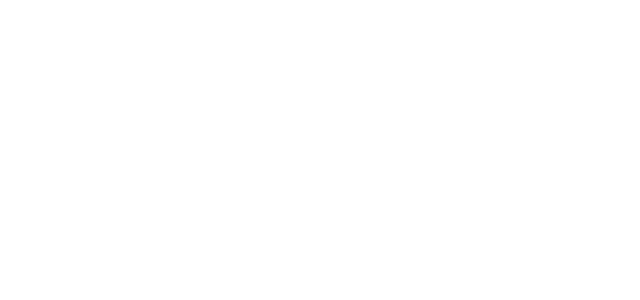
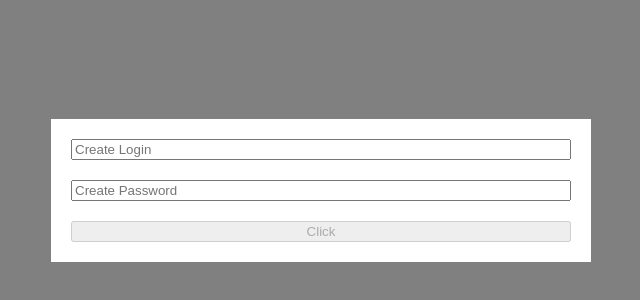
Before and after one commit to NadirovVladimir/Homework, a React (Vite) app: page /register in a window 1280 px wide. Before the commit this address had no page. Shown: the part 210-510 px from the top of the page, without its empty margins (319-959 px from the left). Built offline with nearby package versions, Linux system fonts and the light colour scheme.

Commit message:
added login

```diff
--- a/src/App.jsx
+++ b/src/App.jsx
@@ -1,14 +1,14 @@
 import { Component } from "react";
-import Aside from "./components/Aside/Aside";
-import Button from "./components/Button/Button";
-import Modal from "./components/Modal/Modal";
 import styles from "./App.module.scss"
 import classNames from "classnames/bind";
 import "./index.scss"
-
 import {BrowserRouter,Routes,Route} from 'react-router-dom'
 import { Counter } from "./components/pages/Counter/Counter";
 import { Home } from "./components/pages/Home/Home";
+import { Login } from "./components/pages/auth/Login/Login";
+import { PrivateRoute } from "./components/routes/PrivateRoute";
+import { PubliceRoute } from "./components/routes/PublicRoute";
+import { Register } from "./components/pages/auth/Register/Register";
 
 const cx = classNames.bind(styles)
 class App extends Component {
@@ -16,8 +16,32 @@ class App extends Component {
     return (
       <BrowserRouter>
       <Routes>
-        <Route path="/counter" element = {<Counter />} />
-        <Route path="/" element = {<Home />} />
+        <Route
+        path="/counter"
+        element = {(
+        <PrivateRoute>
+          <Counter />
+          </PrivateRoute> )} />
+        <Route
+        path="/" element = {(
+        <PrivateRoute>
+          <Home />
+          </PrivateRoute>)} />
+        <Route
+        path="/login"
+        element = {
+        <PubliceRoute >
+          <Login />
+          </PubliceRoute>}
+          />
+          <Route
+          path="/register"
+          element = {
+            <PubliceRoute>
+              <Register />
+            </PubliceRoute>
+          }
+          />
       </Routes>
       </BrowserRouter>
     )
--- a/src/App.module.scss
+++ b/src/App.module.scss
@@ -18,3 +18,17 @@
     height: 100vh;
     background-color: rgba($color: white, $alpha: 0.5);
 }
+.btn {
+    font-size: 20px;
+    cursor: pointer;
+    background-color: gray;
+    width: 100px;
+    height: 50px;
+position: absolute;
+    top: 35px;
+    right: 170px;
+}
+.link{
+    color: black;
+    text-decoration: none;
+}
--- a/src/components/Aside/Navigation.jsx
+++ b/src/components/Aside/Navigation.jsx
@@ -1,13 +1,29 @@
 import React,{Component} from "react"
-import { Link } from 'react-router-dom'
+import { Link, NavLink } from 'react-router-dom'
 import styles from './Navigation.module.scss'
 
 export class Navigation extends Component {
     render() {
         return (
             <navigation>
-            <Link  to="/" className = {styles.link}>Home</Link>
-            <Link to = "/counter" className = {styles.link}>Counter</Link>
+            <NavLink
+            className = {styles.link}
+            to = "/"
+            >
+                Home
+            </NavLink>
+            <NavLink
+            className = {styles.link}
+            to = "/counter"
+            >
+                Counter
+            </NavLink>
+            <NavLink
+            className = {styles.link}
+            to = "/login"
+            >
+                Login
+            </NavLink>
             </navigation>
         )
     }
--- a/src/components/Header/Header.jsx
+++ b/src/components/Header/Header.jsx
@@ -1,4 +1,5 @@
 import React, {Component} from "react";
+import Button from "../Button/Button";
 import styles  from './Header.module.scss'
 
 
--- a/src/components/pages/Home/Home.jsx
+++ b/src/components/pages/Home/Home.jsx
@@ -4,6 +4,7 @@ import Button from "../../Button/Button";
 import styles from '../../../App.module.scss'
 import classNames from "classnames/bind";
 import { Header } from "../../Header/Header";
+import { Link } from "react-router-dom";
 
 const cx = classNames.bind(styles)
 export class Home extends Component{
@@ -19,11 +20,14 @@ export class Home extends Component{
         this.setState({isOpenAside: false,
           textAside: "Open Aside"})
       }
-
+      deleteToken = () => {
+        localStorage.clear()
+      }
     render(){
         const { isOpenAside,  textAside} = this.state
         return<div>
         <Header/>
+        <button className={cx('btn')} onClick={this.deleteToken}><Link to='/login' className={cx('link')}>Logout</Link></button>
             <div className={styles.container}>
             <div onClick={this.closeAside} className={cx({})}>
         <Aside isOpenAside={isOpenAside} />
--- /dev/null
+++ b/src/components/pages/auth/Login/Login.jsx
@@ -0,0 +1,54 @@
+import React,{Component} from "react";
+import classNames from "classnames/bind";
+import styles from './Login.module.scss'
+import { Link, Navigate } from "react-router-dom";
+
+const cx = classNames.bind(styles)
+const users = [{name:'John',password:'123'},{name:'Mark',password:'333'}]
+export class Login extends Component{
+    state = {
+        login:'',
+        password:'',
+        isLogined:false
+    }
+    onChange = (event) => {
+    this.setState({[event.target.name]:event.target.value})
+    }
+    onSubmit = (event) => {
+        event.preventDefault()
+        const {login,password} = this.state
+        const foundUser = users.find(item => item.name === login && item.password === password)
+        if(foundUser){
+        localStorage.setItem('token',true)
+        this.setState({isLogined:true})
+        }
+    }
+    render(){
+        const { login,password,isLogined} = this.state
+        return  isLogined ?  <Navigate to="/" /> :(
+        <div className={cx('contanier')}>
+            <form onSubmit={this.onSubmit}>
+                <input value= {login}
+                onChange={this.onChange}
+                type='text'
+                name="login"
+                placeholder="Login"/>
+                <input
+                value= {password}
+                onChange={this.onChange}
+                type='text'
+                name="password"
+                placeholder="Password"/>
+                <button disabled = {!login || !password} type='submit' >Click</button>
+                <div className={cx('link')}>
+                <Link
+                to="/register"
+                >
+                Register
+                </Link>
+                </div>
+            </form>
+        </div>
+        )
+    }
+}
--- /dev/null
+++ b/src/components/pages/auth/Login/Login.module.scss
@@ -0,0 +1,22 @@
+.contanier{
+    width: 100%;
+    height: 100vh;
+    background-color: gray;
+    display: flex;
+    justify-content: center;
+    align-items: center;
+
+    & form{
+        background-color: white;
+        display: flex;
+        flex-direction: column;
+        width: 500px;
+        padding: 20px;
+
+        gap: 20px;
+    }
+}
+.link{
+   display: flex;
+   justify-content: center;
+}
--- /dev/null
+++ b/src/components/pages/auth/Register/Register.jsx
@@ -0,0 +1,43 @@
+import React,{Component} from "react";
+import classNames from "classnames/bind";
+import styles from './Register.module.scss'
+import { json } from "react-router-dom";
+
+const cx = classNames.bind(styles)
+
+const users = [{name:'',password:''}]
+export class Register extends Component {
+    state = {
+        login:"",
+        password:""
+    }
+    onChange = (event) => {
+    this.setState({[event.target.name]:event.target.value})
+    }
+    onSubmit = (event) => {
+        event.preventDefault()
+        console.log(this.state)
+    }
+    render(){
+        const {login,password} = this.state
+        return(
+            <div  className={cx('contanier')}>
+            <form onSubmit={this.onSubmit}>
+                <input
+                value={login}
+                onChange={this.onChange}
+                type='text'
+                name="login"
+                placeholder="Create Login"/>
+                <input
+                value={password}
+                onChange={this.onChange}
+                type='text'
+                name="password"
+                placeholder="Create Password"/>
+                <button disabled = {!login || !password} dis type='submit' >Click</button>
+            </form>
+            </div>
+        )
+    }
+}
--- /dev/null
+++ b/src/components/pages/auth/Register/Register.module.scss
@@ -0,0 +1,18 @@
+.contanier{
+    width: 100%;
+    height: 100vh;
+    background-color: gray;
+    display: flex;
+    justify-content: center;
+    align-items: center;
+
+    & form{
+        background-color: white;
+        display: flex;
+        flex-direction: column;
+        width: 500px;
+        padding: 20px;
+
+        gap: 20px;
+    }
+}
--- /dev/null
+++ b/src/components/routes/PrivateRoute.jsx
@@ -0,0 +1,14 @@
+import React,{Component} from "react";
+import { Route,Navigate } from "react-router-dom";
+
+export class PrivateRoute extends Component{
+    render(){
+        const token = localStorage.getItem('token')
+        const {children} = this.props
+
+        if(!token){
+        return <Navigate to="/login"/>
+        }
+        return children ;
+    }
+}
--- /dev/null
+++ b/src/components/routes/PublicRoute.jsx
@@ -0,0 +1,14 @@
+import React,{Component} from "react";
+import { Route,Navigate } from "react-router-dom";
+
+export class PubliceRoute extends Component{
+    render(){
+        const token = localStorage.getItem('token')
+        const {children} = this.props
+
+        if(token){
+        return <Navigate to="/"/>
+        }
+        return children ;
+    }
+}
```
